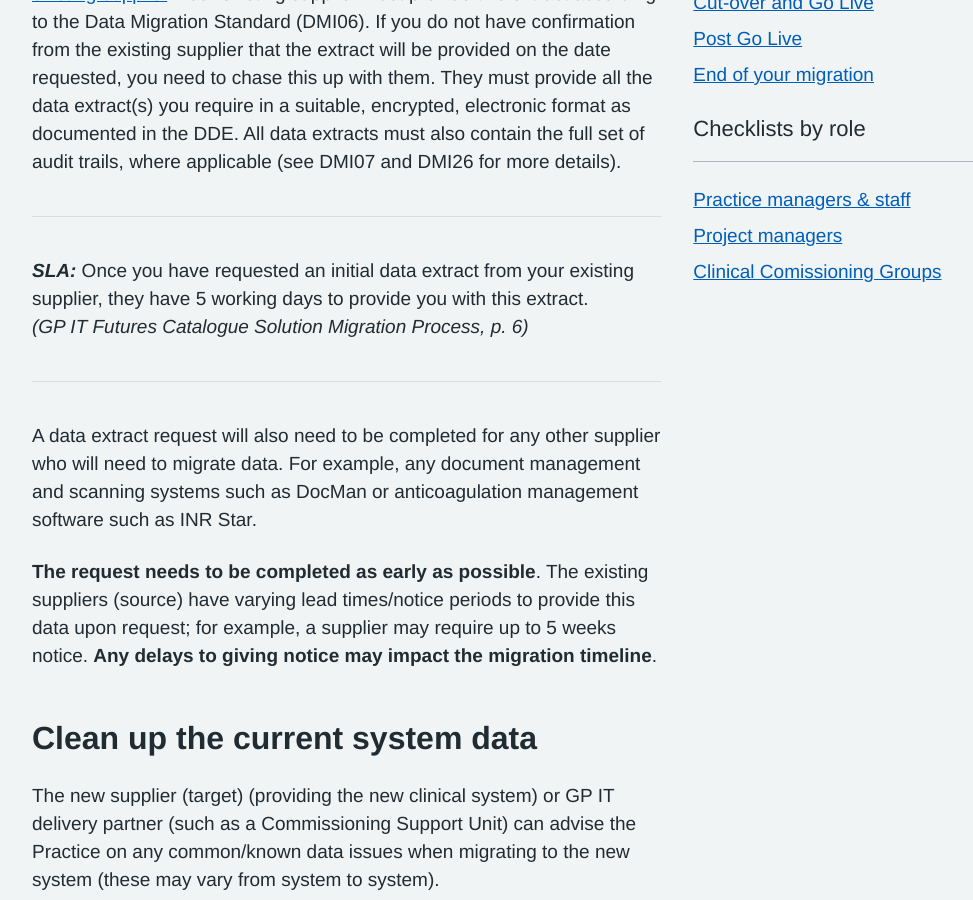
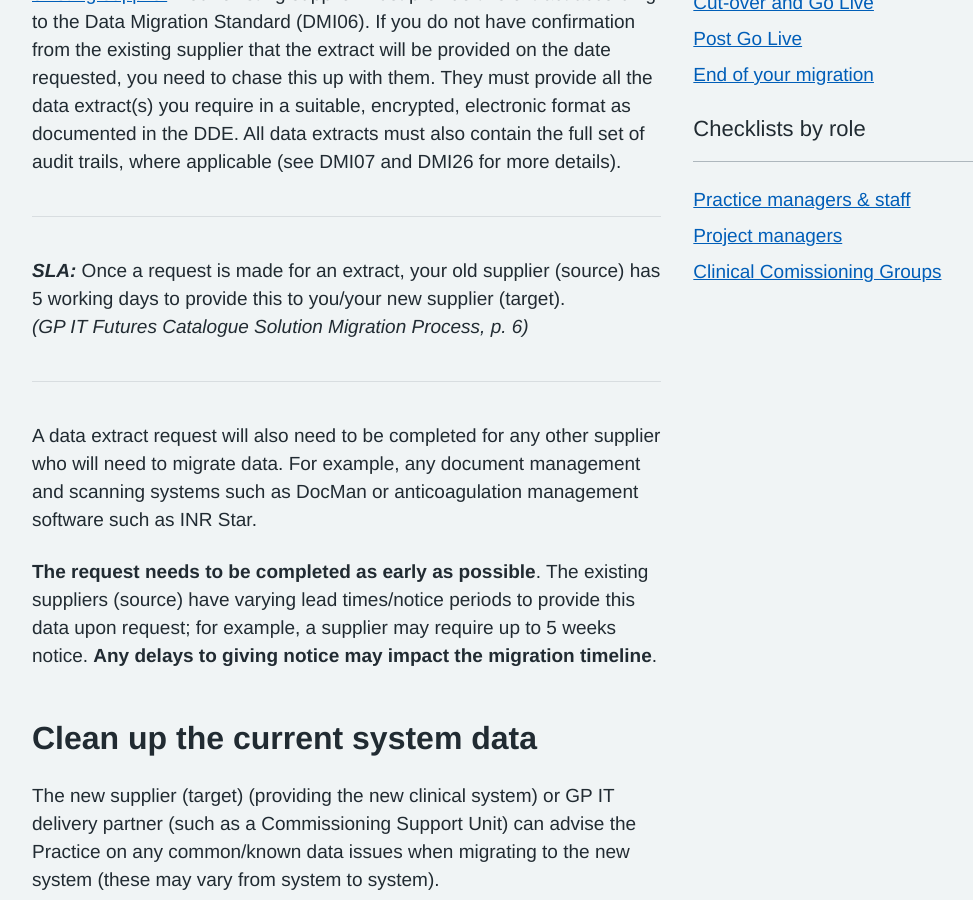
Before and after one commit to nhsconnect/prm-practice-migration, a Jekyll site: the page built from guide/03-pre-migration-planning.md, in a window 1280 px wide and 900 px high, scrolled down 709 px. Shown: the whole window, without its empty margins (128-1101 px from the left). Built offline with Jekyll 4.4.1, drawn with Linux system fonts in a browser that asks for light colours; some web fonts are replaced.

Commit message:
Update 03-pre-migration-planning.md

```diff
--- a/guide/03-pre-migration-planning.md
+++ b/guide/03-pre-migration-planning.md
@@ -18,7 +18,7 @@ By now you should have [formally requested a data extract from your existing sup
 If you do not have confirmation from the existing supplier that the extract will be provided on the date requested, you need to chase this up with them. They must provide all the data extract(s) you require in a suitable, encrypted, electronic format as documented in the DDE. All data extracts must also contain the full set of audit trails, where applicable (see DMI07 and DMI26 for more details).
 
 * * *
-**_SLA:_**  Once you have requested an initial data extract from your existing supplier, they have 5 working days to provide you with this extract.
+**_SLA:_**  Once a request is made for an extract, your old supplier (source) has 5 working days to provide this to you/your new supplier (target).
 <br><em>(GP IT Futures Catalogue Solution Migration Process, p. 6)</em>
 * * *
 <!-- [UPLIFT] added reference to the Supplier SLA in terms of responding to queries from a Migration Management Agent -->
```
